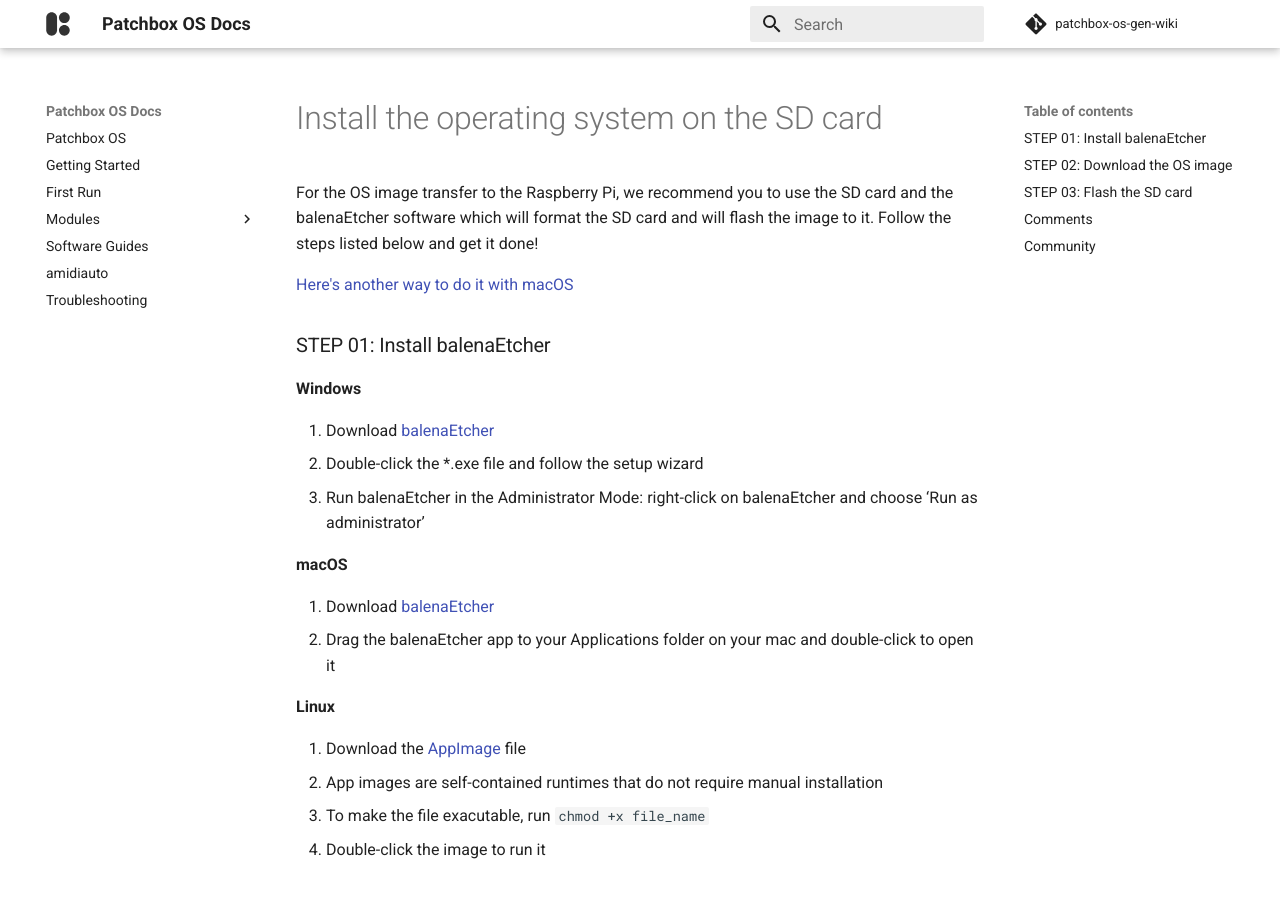
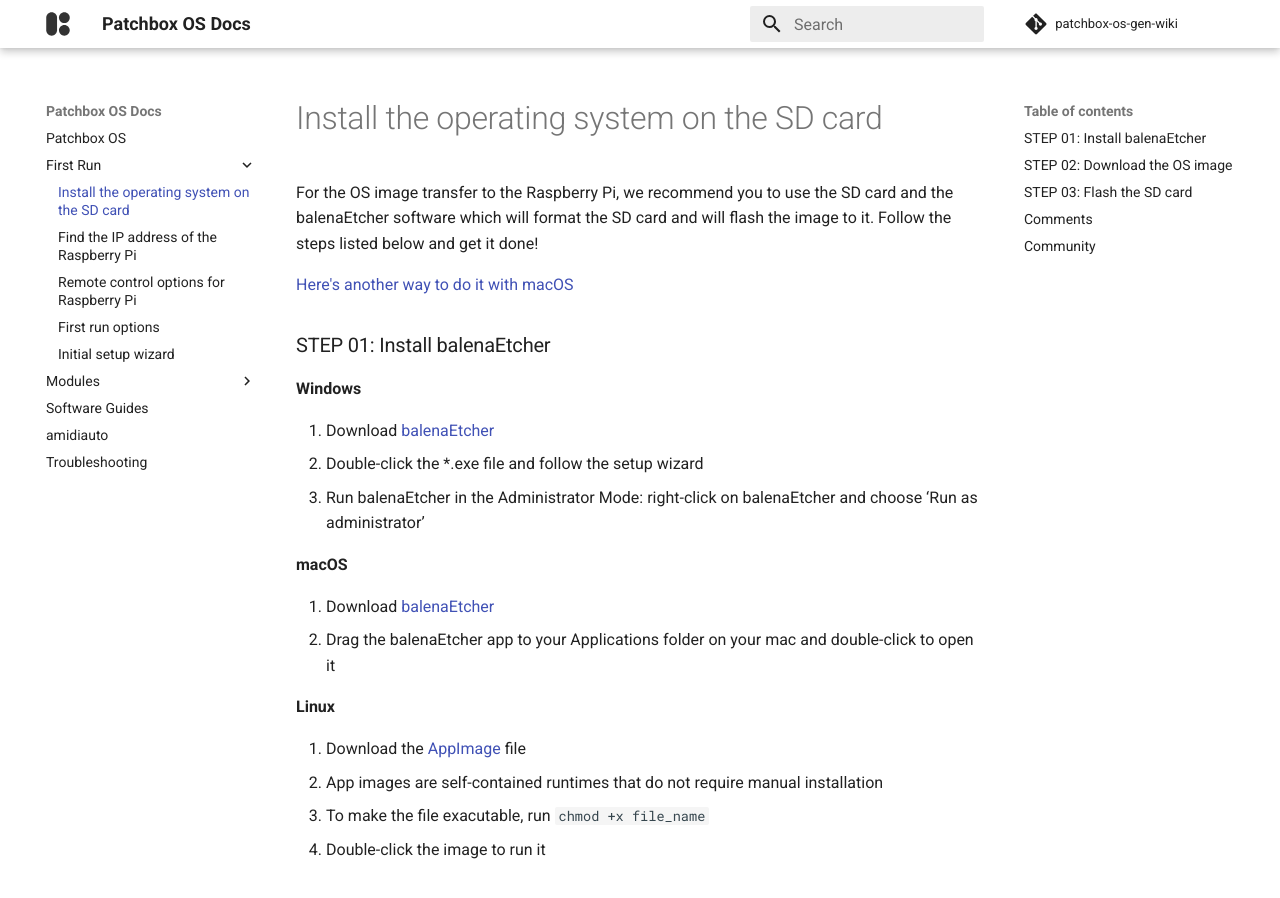
Before and after one commit to BlokasLabs/patchbox-os-docs, an MkDocs documentation site: the page built from docs/InstallOS.md, in a window 1280 px wide and 900 px high. Built offline with MkDocs 1.6.1 and Material for MkDocs 9.7.7, drawn with Linux system fonts in a browser that asks for light colours; comment, search, counter and statistics services are not loaded; old or Windows-style settings are respelled for this version of MkDocs.

Commit message:
Added First Run subpages

```diff
--- a/mkdocs.yml
+++ b/mkdocs.yml
@@ -50,8 +50,12 @@ copyright: '&copy; 2020 VILNIAUS BLOKAS UAB'
 
 pages:
 - Patchbox OS: index.md
-- Getting Started: GettingStarted.md
-- First Run: FirstRun.md
+- First Run:
+    - Install the operating system on the SD card: InstallOS.md
+    - Find the IP address of the Raspberry Pi: FindTheIP.md
+    - Remote control options for Raspberry Pi: RemoteControl.md
+    - First run options: FirstRunOptions.md
+    - Initial setup wizard: SetupWizard.md
 - Modules:
     - Modules: Modules.md
     - Module Internals: Module-Internals.md
```
